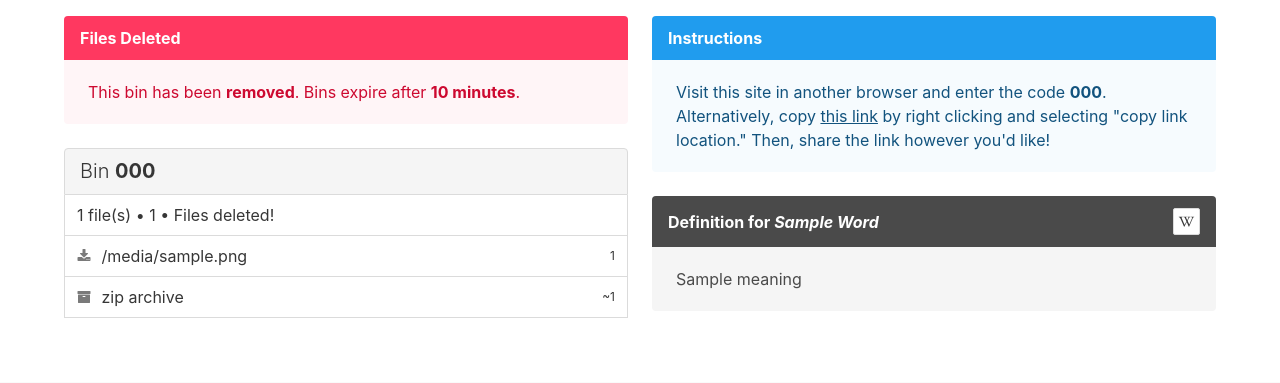
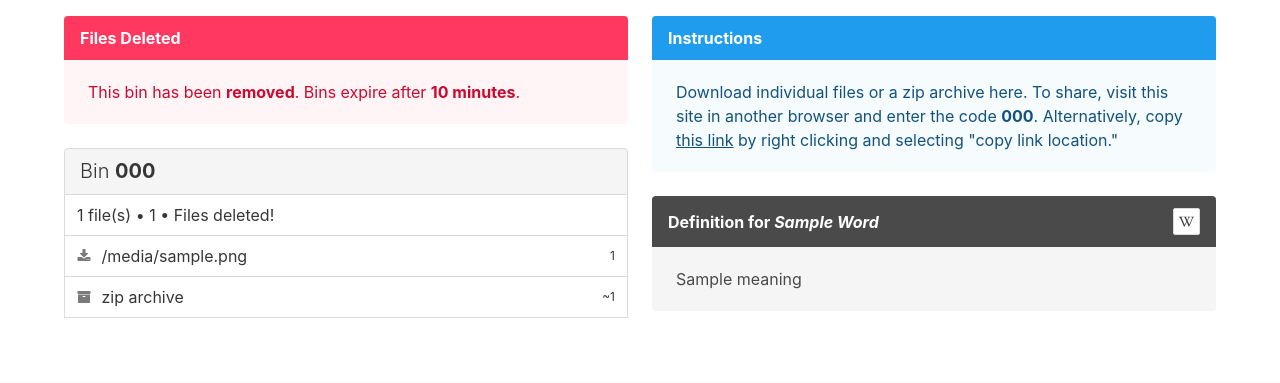
Before and after one commit to tristanmkernan/filebin, a Flask app: template templates/filebin.html in a window 1280 px wide. Shown: the part 52-435 px from the top of the page. Run offline with Flask 2, Linux system fonts and the light colour scheme; the template is opened without the code that fills it: most values are stand-ins (such as "Sample title", 1, 10 or a date in 2020); parts of the project's set-up code (start-up, migrations or seed data) failed here and were passed over.

Commit message:
feat: update instructional text

```diff
--- a/templates/filebin.html
+++ b/templates/filebin.html
@@ -57,9 +57,9 @@
                     <p>Instructions</p>
 		</div>
 		<div class="message-body">
-                    Visit this site in another browser and enter the code <strong>{{ code }}</strong>. Alternatively,
+                    Download individual files or a zip archive here. To share, visit this site in another browser and enter the code <strong>{{ code }}</strong>. Alternatively,
                     copy <a href="{{ url_for('filebin', code=code) }}">this link</a> by right clicking and selecting
-                    "copy link location." Then, share the link however you'd like!
+                    "copy link location."
 		</div>
             </article>
             <article class="message">
```
